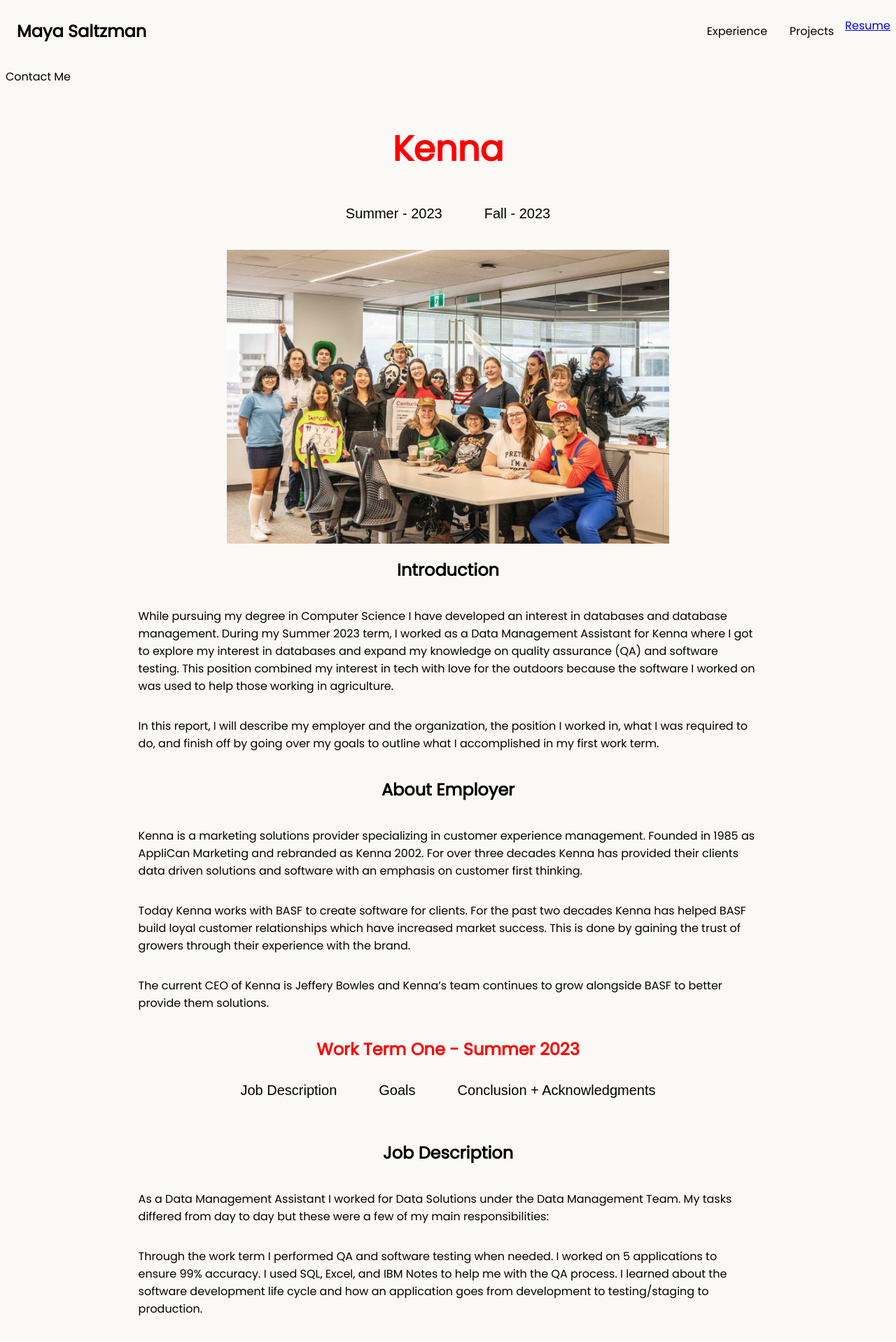
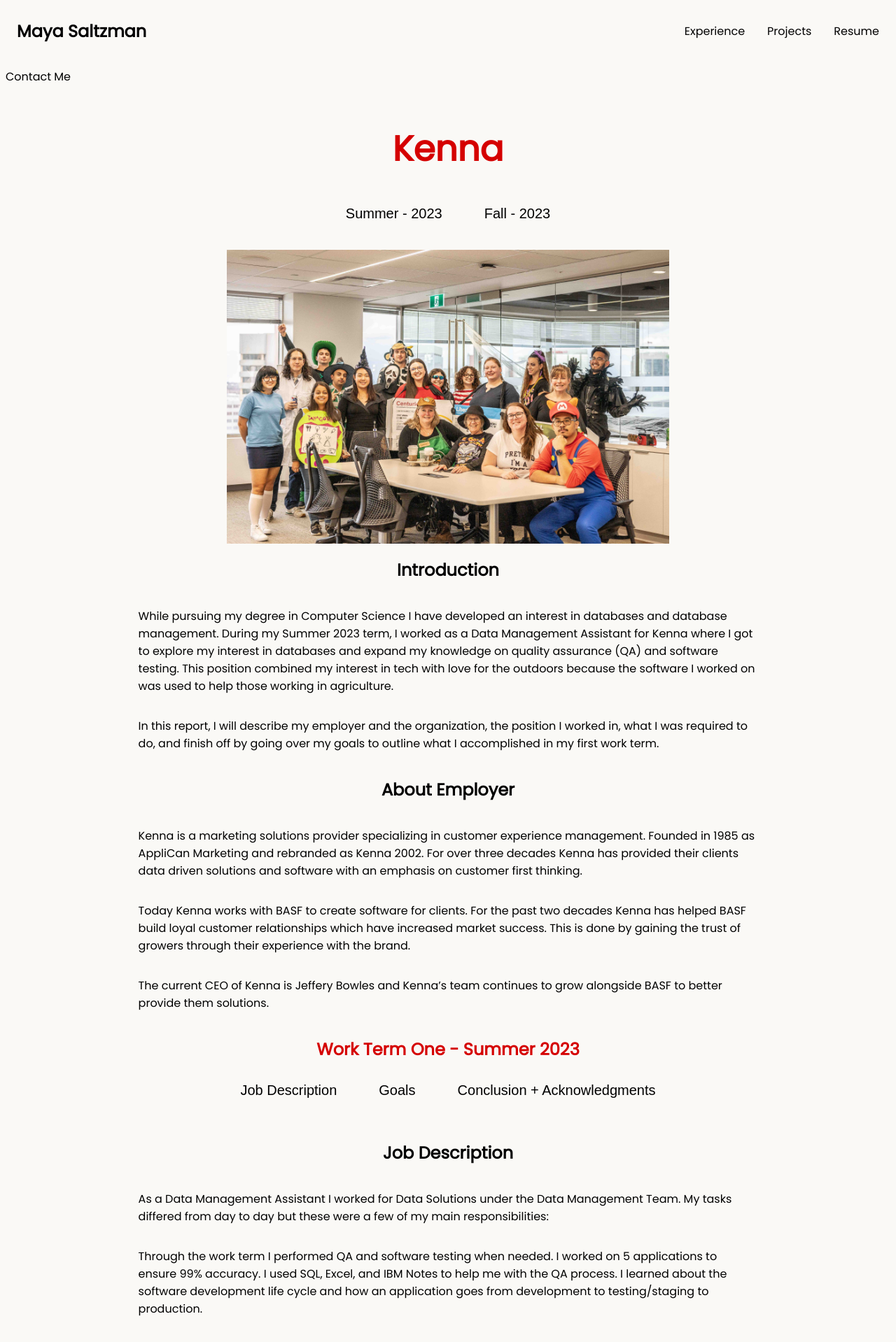
Before and after one commit to mayasaltzman/PersonalWebsiteV2, a React (Create React App) app in the folder my-site/: page /kenna in a window 1280 px wide. Shown: the top 1918 px of the page at 70% size. Built offline with nearby package versions, Linux system fonts and the light colour scheme.

Commit message:
aligned resume button with rest of nav bard

```diff
--- a/my-site/src/components/NavBar.js
+++ b/my-site/src/components/NavBar.js
@@ -23,7 +23,7 @@
                     <Link to="/projects" id="a">Projects</Link>
                 </lil>
                 <lil>
-                    <a href="Resume.pdf">Resume</a>
+                    <a href="Resume.pdf" id="a">Resume</a>
                 </lil>
             </ul>
         </nav>
--- a/my-site/src/components/pages/kenna.css
+++ b/my-site/src/components/pages/kenna.css
@@ -1,9 +1,9 @@
-#kenna {
+#kenna-header {
     display: flex;
     text-align: center;
     justify-content: center;
     align-items: center;
-    color: red;
+    color: rgb(213, 0, 0);
 }
 
 #workterm-buttons {
@@ -98,7 +98,7 @@
 }
 
 #term-header{
-    color: red;
+    color: rgb(213, 0, 0);
 }
 
 #ca{
--- a/my-site/src/components/pages/kenna.js
+++ b/my-site/src/components/pages/kenna.js
@@ -10,7 +10,7 @@
 const kenna = () => {
     return (
         <div>
-            <h1 onClick={scrollToTop} id='kenna'>Kenna</h1>
+            <h1 onClick={scrollToTop} id='kenna-header'>Kenna</h1>
 
             <div id='workterm-buttons'>
                 <ScrollLink to="wt1" smooth={true} duration={500} id='scroll'><button>Summer - 2023</button></ScrollLink>
```
